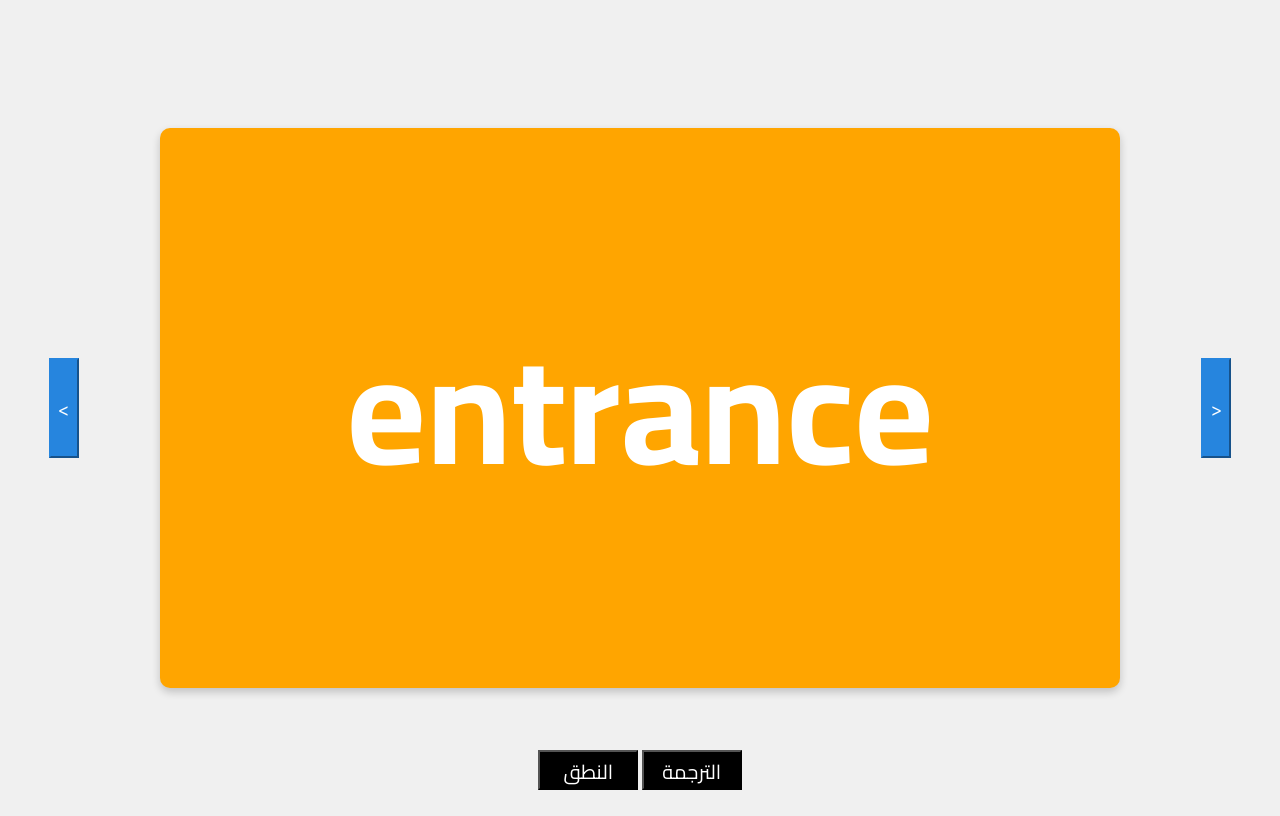
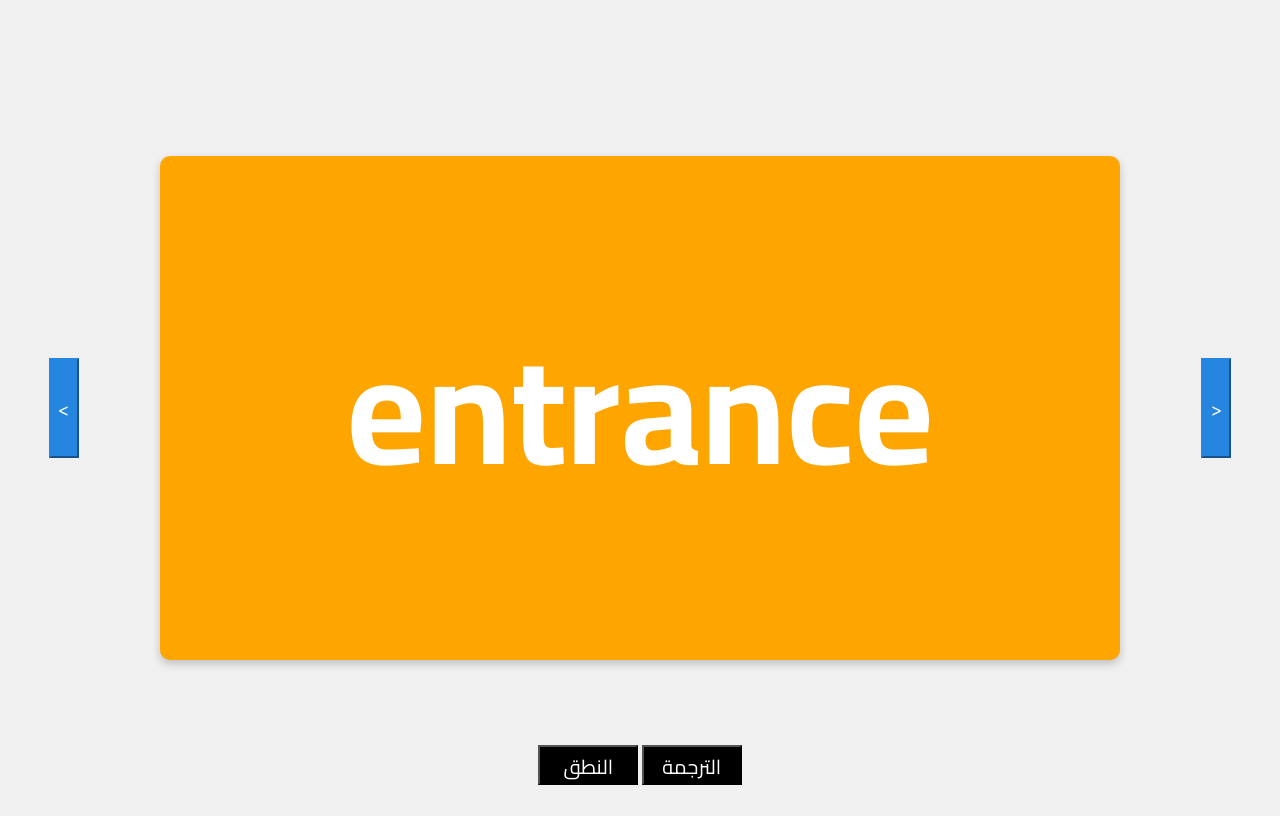
Before and after one commit to Khalid-Zaki22/Entrance, a plain HTML site: page index.html in a window 1280 px wide. Drawn offline with Linux system fonts and the light colour scheme.

Commit message:
Update vocabs.css

```diff
--- a/css/vocabs.css
+++ b/css/vocabs.css
@@ -28,7 +28,7 @@ body {
 .flip-card {
     background-color: transparent;
     width: 75vw;
-    height: 70vh;
+    height: 63vh;
     perspective: 1000px;
     /* Enables 3D effect */
     cursor: pointer;
@@ -84,7 +84,7 @@ img {
 
 .btns {
     position: absolute;
-    bottom: 10px;
+    bottom: 15px;
     width: 80vw;
     text-align: center;
     height: fit-content;
```
